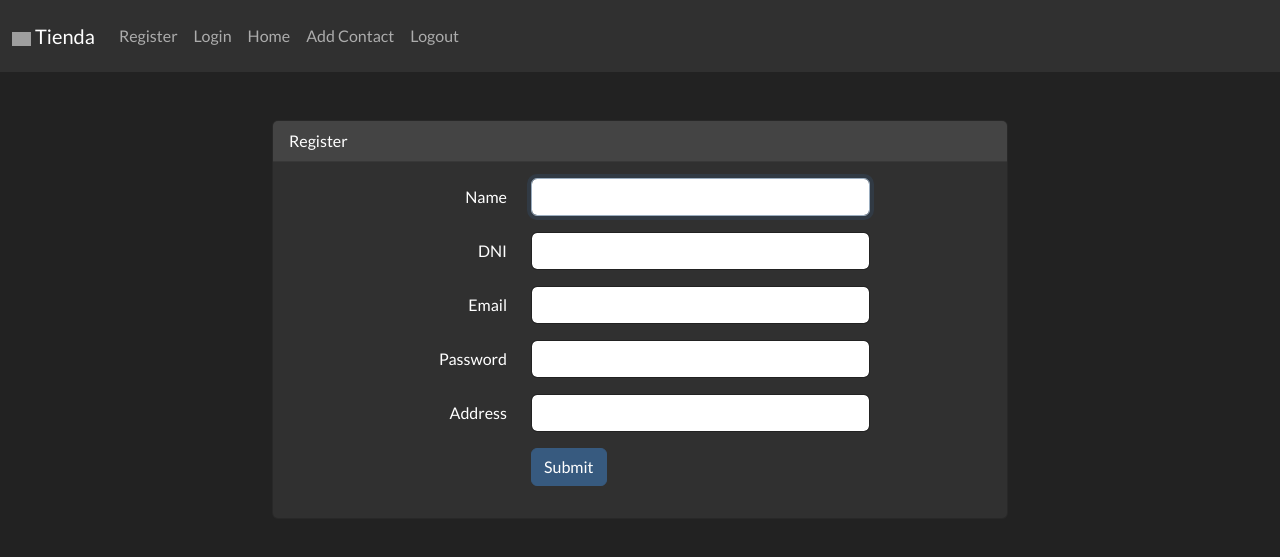
After one commit to dsanchez051/tienda-php, a PHP site: page /register.php in a window 1280 px wide. The commit adds this page. Shown: the top 557 px of the page. Run offline with PHP 8.4, Linux system fonts and the light colour scheme; some libraries are stand-ins or nearby versions; grey boxes are pictures that could not be loaded.

Commit message:
página de registro

```diff
--- /dev/null
+++ b/database.php
@@ -0,0 +1,16 @@
+<?php
+
+$host = "localhost";
+$database = "tienda";
+$user = "root";
+$password = "";
+
+try {
+  $conn = new PDO("mysql:host=$host;dbname=$database", $user, $password);
+  // foreach ($conn->query("SHOW DATABASES") as $row) {
+  //   print_r($row);
+  // }
+  // die();
+} catch (PDOException $e) {
+  die("PDO Connection Error: " . $e->getMessage());
+}
--- a/partials/navbar.php
+++ b/partials/navbar.php
@@ -14,6 +14,22 @@
       <div class="d-flex justify-content-between w-100">
         <ul class="navbar-nav">
 
+          <li class="nav-item">
+            <a class="nav-link" href="register.php">Register</a>
+          </li>
+          <li class="nav-item">
+            <a class="nav-link" href="login.php">Login</a>
+          </li>
+          <li class="nav-item">
+            <a class="nav-link" href="home.php">Home</a>
+          </li>
+          <li class="nav-item">
+            <a class="nav-link" href="add.php">Add Contact</a>
+          </li>
+          <li class="nav-item">
+            <a class="nav-link" href="logout.php">Logout</a>
+          </li>
+
       </div>
     </div>
 
--- /dev/null
+++ b/register.php
@@ -0,0 +1,145 @@
+<?php
+
+require "database.php";
+
+$error = null;
+
+if ($_SERVER["REQUEST_METHOD"] === "POST") {
+  $dni = $_POST["dni"];
+  $name = $_POST["name"];
+  $address = $_POST["address"];
+  $email = $_POST["email"];
+  $password = $_POST["password"];
+
+  if (empty($dni) || empty($name) || empty($address) || empty($email) || empty($password)) {
+    $error = "Please fill all the fields.";
+  } else if (!filter_var($email, FILTER_VALIDATE_EMAIL)) {
+    $error = "Invalid email format";
+  } else if (!preg_match('/^\d{8}[A-Za-z]$/', $dni)) {
+    $error = "Invalid DNI format. It should be 8 numbers followed by a letter.";
+  } else {
+
+    // Verificar si el correo electrónico ya existe en la base de datos
+    $statement = $conn->prepare("SELECT * FROM customers WHERE email = :email");
+    $statement->bindValue(":email", $email);
+    $statement->execute();
+
+    if ($statement->rowCount() > 0) {
+      $error = "Email already exists";
+    } else {
+
+      // Verificar si el correo electrónico o el DNI ya existen en la base de datos
+      $statement = $conn->prepare("SELECT * FROM customers WHERE email = :email OR dni = :dni");
+      $statement->execute([
+        ":email" => $email,
+        ":dni" => $dni
+      ]);
+
+      $result = $statement->fetchAll();
+
+      if (count($result) > 0) {
+        foreach ($result as $row) {
+          if ($row['email'] == $email) {
+            $error = "Email already exists";
+          } else if ($row['dni'] == $dni) {
+            $error = "DNI already exists";
+          }
+        }
+      } else {
+
+        // Insertar nuevo cliente en la base de datos
+        $conn
+          ->prepare("INSERT INTO customers (dni, name, address, email, password) VALUES (:dni, :name, :address, :email, :password)")
+          ->execute([
+            ":dni" => $dni,
+            ":name" => $name,
+            ":address" => $address,
+            ":email" => $email,
+            ":password" => password_hash($password, PASSWORD_DEFAULT)
+          ]);
+
+        // Redirigir a la página de home después de la inserción
+        // header("Location: home.php");
+        header("Location: register.php");
+      }
+    }
+  }
+}
+
+?>
+
+<?php require "partials/header.php" ?>
+
+<div class="container pt-5">
+  <div class="row justify-content-center">
+    <div class="col-md-8">
+      <div class="card">
+        <div class="card-header">Register</div>
+        <div class="card-body">
+
+          <?php if ($error) : ?>
+            <p class="text-danger">
+              <?= $error ?>
+            </p>
+          <?php endif ?>
+
+          <form method="POST" action="register.php">
+
+            <div class="mb-3 row">
+              <label for="name" class="col-md-4 col-form-label text-md-end">Name</label>
+
+              <div class="col-md-6">
+                <input id="name" type="text" class="form-control" name="name" autocomplete="name" autofocus>
+              </div>
+            </div>
+
+            <div class="mb-3 row">
+              <label for="dni" class="col-md-4 col-form-label text-md-end">DNI</label>
+
+              <div class="col-md-6">
+                <input id="dni" type="text" class="form-control" name="dni" autocomplete="dni" autofocus>
+              </div>
+            </div>
+
+            <div class="mb-3 row">
+              <label for="email" class="col-md-4 col-form-label text-md-end">Email</label>
+
+              <div class="col-md-6">
+                <input id="email" type="email" class="form-control" name="email" autocomplete="email" autofocus>
+              </div>
+            </div>
+
+            <div class="mb-3 row">
+              <label for="password" class="col-md-4 col-form-label text-md-end">Password</label>
+
+              <div class="col-md-6">
+                <input id="password" type="password" class="form-control" name="password" autocomplete="password" autofocus>
+              </div>
+            </div>
+
+            <div class="mb-3 row">
+              <label for="address" class="col-md-4 col-form-label text-md-end">Address</label>
+
+              <div class="col-md-6">
+                <input id="address" type="text" class="form-control" name="address" autocomplete="address">
+              </div>
+            </div>
+
+            <div class="mb-3 row">
+              <div class="col-md-6 offset-md-4">
+                <button type="submit" class="btn btn-primary">Submit</button>
+              </div>
+            </div>
+
+          </form>
+        </div>
+      </div>
+    </div>
+  </div>
+</div>
+
+
+<?php require "partials/footer.php"
+
+
+?>
```
